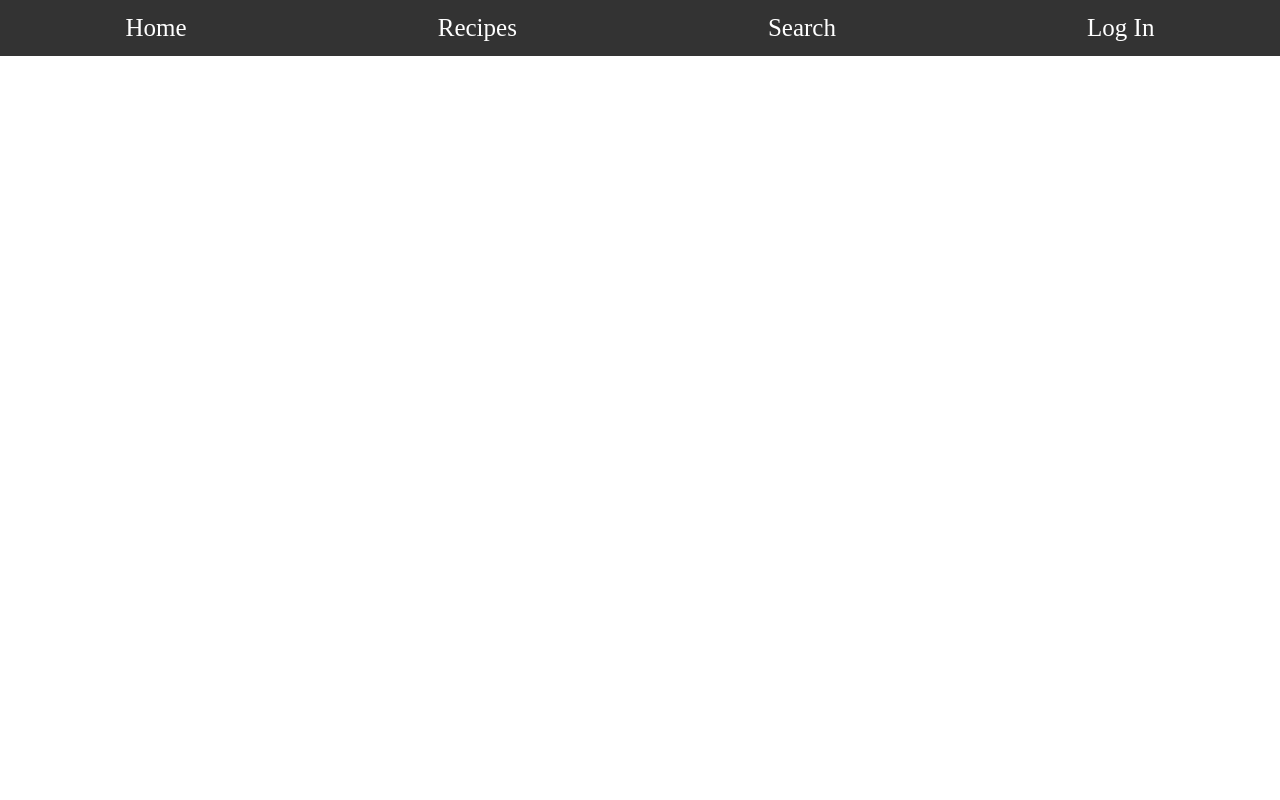
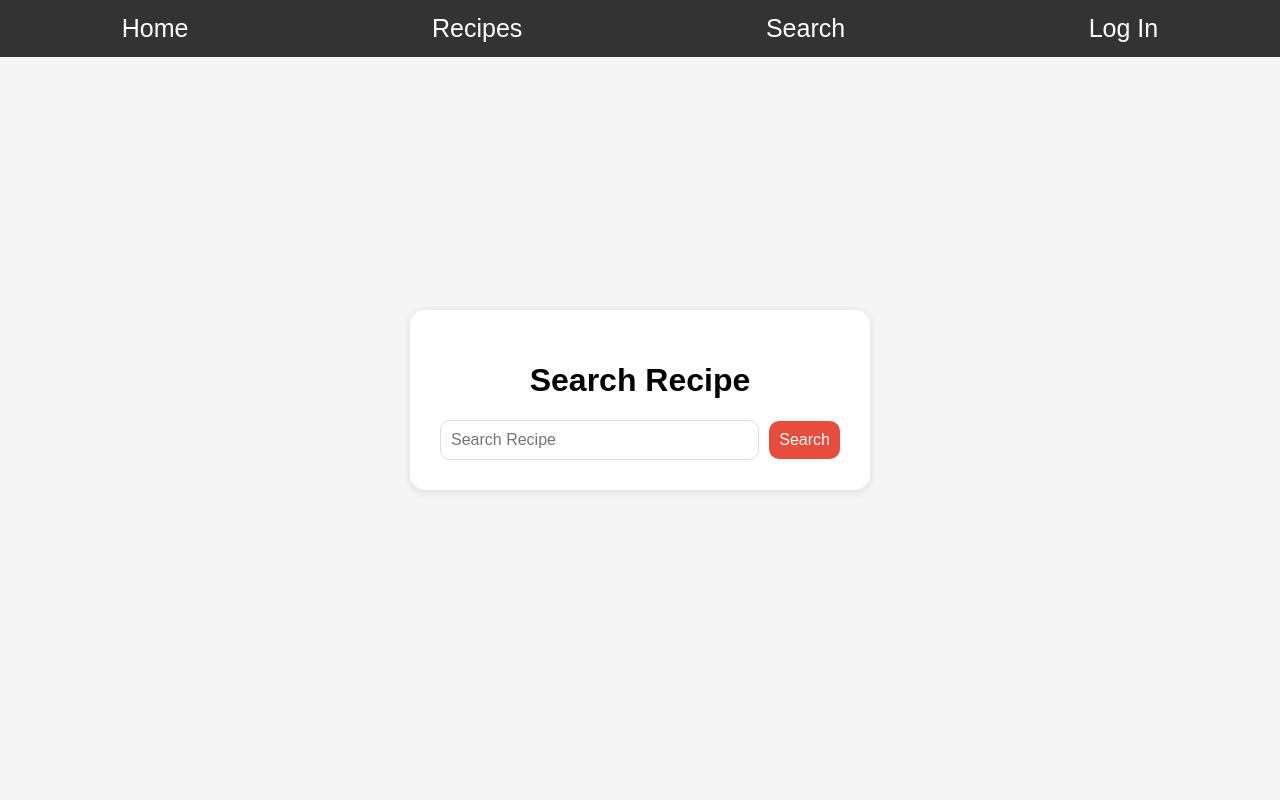
Before and after one commit to ConorHaughney/WAD2_Team_Project, a Django app: page /Recipes/search/ in a window 1280 px wide. Run offline with Django 3.2, Linux system fonts and the light colour scheme.

Commit message:
Working Stage

```diff
--- a/RecipeSite/Recipes/views.py
+++ b/RecipeSite/Recipes/views.py
@@ -26,6 +26,15 @@ def home(request):
 
 def recipes(request):
     context_dict = {}
+    search_query = request.GET.get('search', '')
+
+    if search_query:
+        recipes = Recipe.objects.filter(recipe_name__icontains=search_query)
+        context_dict['recipes'] = recipes
+        context_dict['search_query'] = search_query
+    else:
+        context_dict['recipes'] = Recipe.objects.all()
+
     return render(request, 'Recipes/recipes.html', context=context_dict)
 
 
--- a/RecipeSite/static/css/home.css
+++ b/RecipeSite/static/css/home.css
@@ -39,7 +39,7 @@ html {
     font-size: 16px;
     border-radius: 10px;
     cursor: pointer;
-    /* text-align: center; */
+    text-decoration: none;
     margin-bottom: 10px;
     display: flex;
     align-items: center;
--- a/RecipeSite/static/css/recipes.css
+++ b/RecipeSite/static/css/recipes.css
@@ -6,6 +6,7 @@
     background-color: #404040;
     position: fixed;
     width: 100%;
+    padding-bottom: 100px;
   }
 
   .header-image {
--- a/RecipeSite/static/css/searchRecipe.css
+++ b/RecipeSite/static/css/searchRecipe.css
@@ -0,0 +1,64 @@
+body,
+html {
+    margin: 0;
+    padding: 0;
+    height: 100%;
+    font-family: Arial, sans-serif;
+    text-align: center;
+}
+
+.container {
+    display: flex;
+    justify-content: center;
+    align-items: center;
+    height: 100vh;
+    background-color: #f5f5f5;
+}
+
+.form-container {
+    width: 60%;
+    display: flex;
+    align-items: center;
+    justify-content: center;
+    font-family: Arial, sans-serif;
+}
+
+.form-box {
+    flex: 1;
+    width: auto;
+    max-width: 400px;
+    padding: 30px;
+    background-color: #ffffff;
+    border-radius: 15px;
+    box-shadow: 0 2px 10px rgba(0, 0, 0, 0.1);
+}
+
+.form-box form {
+    display: flex;
+    gap: 10px;
+    align-items: center;
+}
+
+input[type="text"] {
+    flex: 1;
+    padding: 10px;
+    border: 1px solid #ddd;
+    border-radius: 10px;
+    font-size: 16px;
+}
+
+.btn {
+    width: auto;
+    padding: 10px;
+    background-color: #e74c3c;
+    border: none;
+    color: #fff;
+    font-size: 16px;
+    border-radius: 10px;
+    cursor: pointer;
+    display: flex;
+    margin-bottom: 10px;
+    align-items: center;
+    justify-content: center;
+    margin: 0;
+}
--- a/RecipeSite/templates/Recipes/home.html
+++ b/RecipeSite/templates/Recipes/home.html
@@ -14,9 +14,7 @@
     <div class="form-container">
         <div class="form-box">
 
-
             <h1>Recipe Explore</h1>
-
 
             <p>The most comprehensive food website</p>
             <p>Expect your participation</p>
--- a/RecipeSite/templates/Recipes/search_recipe.html
+++ b/RecipeSite/templates/Recipes/search_recipe.html
@@ -1,8 +1,24 @@
 {% extends 'Recipes/base.html' %}
+{% load staticfiles %}
 
 {% block title_block %}
     Search Recipe
 {% endblock %}
+
+{% block css_block %}
+<link rel="stylesheet" type="text/css" href="{% static 'css/searchRecipe.css' %}">
+{% endblock %}
+
 {% block body_block %}
-
+<div class="container">
+    <div class="form-container">
+        <div class="form-box">
+            <h1>Search Recipe</h1>
+            <form method="get" action="{% url 'Recipes:recipes' %}">
+                <input type="text" name="search" placeholder="Search Recipe">
+                <button type="submit" class="btn">Search</button>
+            </form>
+        </div>
+    </div>
+</div>
 {% endblock %}
```
Also changed, not shown: RecipeSite/RecipeSite/populateDB.py (deleted, +0 -34 lines), RecipeSite/templates/Recipes/recipes.html (+15 -0 lines).
